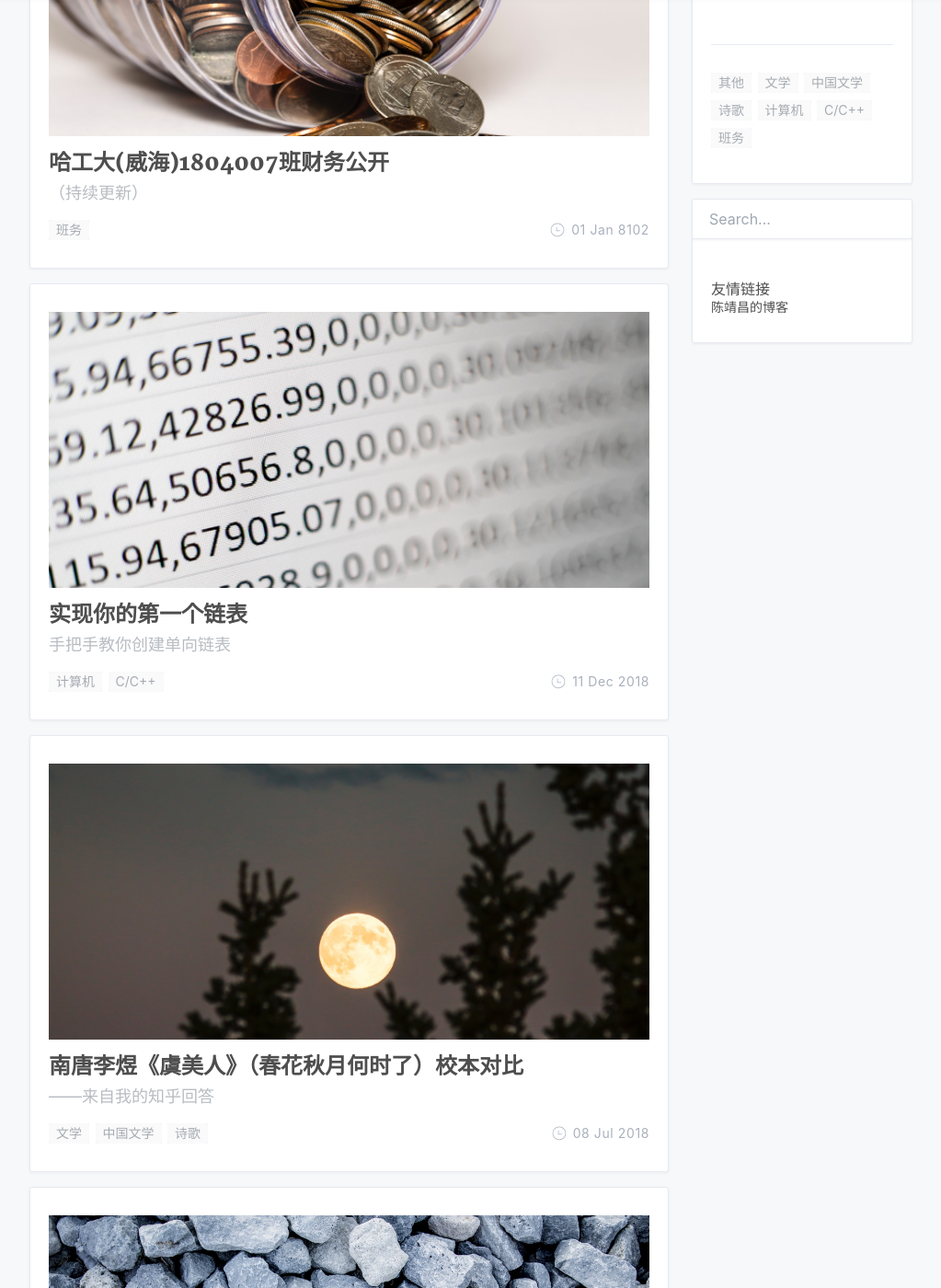
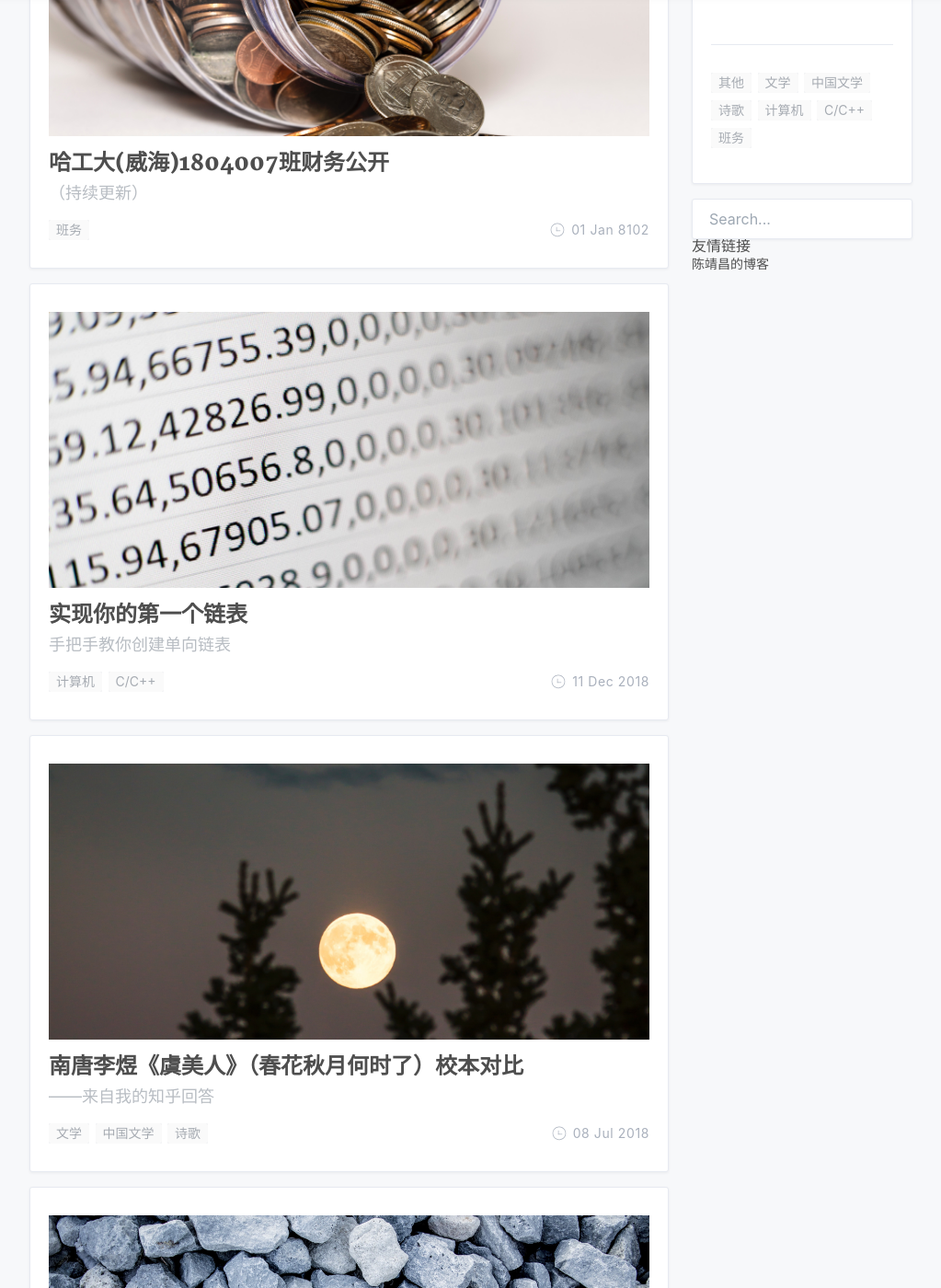
Before and after one commit to Morimiue/mzzx.github.io, a Jekyll site: the page built from index.html, in a window 1280 px wide and 1400 px high, scrolled down 683 px. Shown: the whole window at 92% size, without its empty margins (128-1151 px from the left). Built offline with Jekyll 4.4.1, drawn with Linux system fonts in a browser that asks for light colours; nearby versions of some CDN libraries; the list of posts is cut into pages by our own code; comment, search, counter and statistics services are not loaded; a style sheet for code colours, icons or effects is not loaded.

Commit message:
revise blogroll style

```diff
--- a/index.html
+++ b/index.html
@@ -101,8 +101,7 @@ header-img: /assets/img/page-cover.jpg
         {% endif %}
 
         {% if site.blogroll %}
-        <div class="g-sidebar">
-            <section class="blogroll">
+        <div class="blogroll">
             <div class="title">
                 友情链接
             </div>
@@ -111,7 +110,6 @@ header-img: /assets/img/page-cover.jpg
                     陈靖昌的博客
                 </a>
             </div>
-            </section>
         </div>
         {% endif %}
 
```
Also changed, not shown: assets/css/app.min.css. Lines whose indentation alone changed are shown as unchanged.
